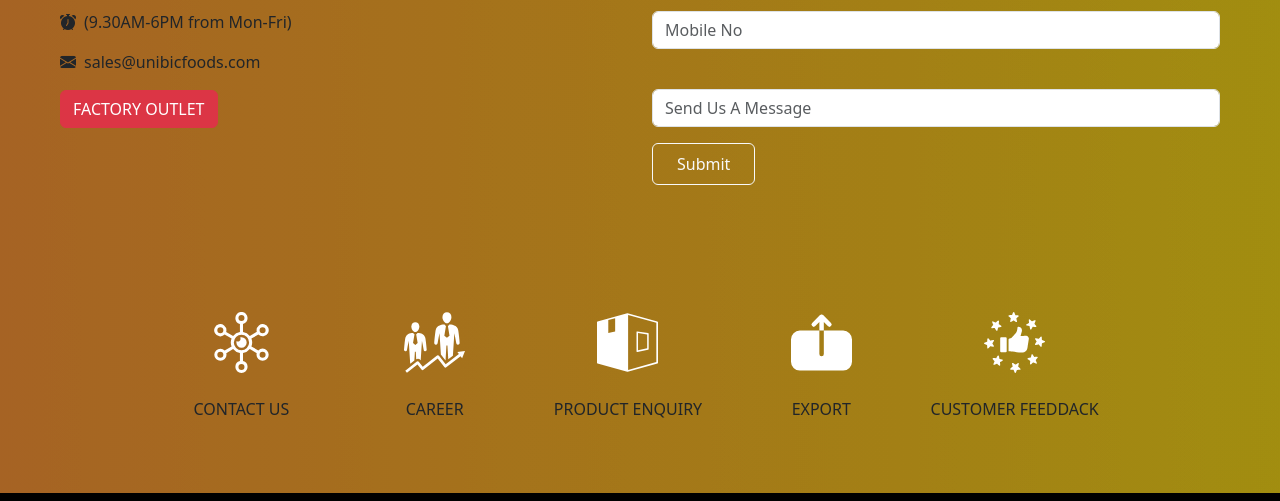
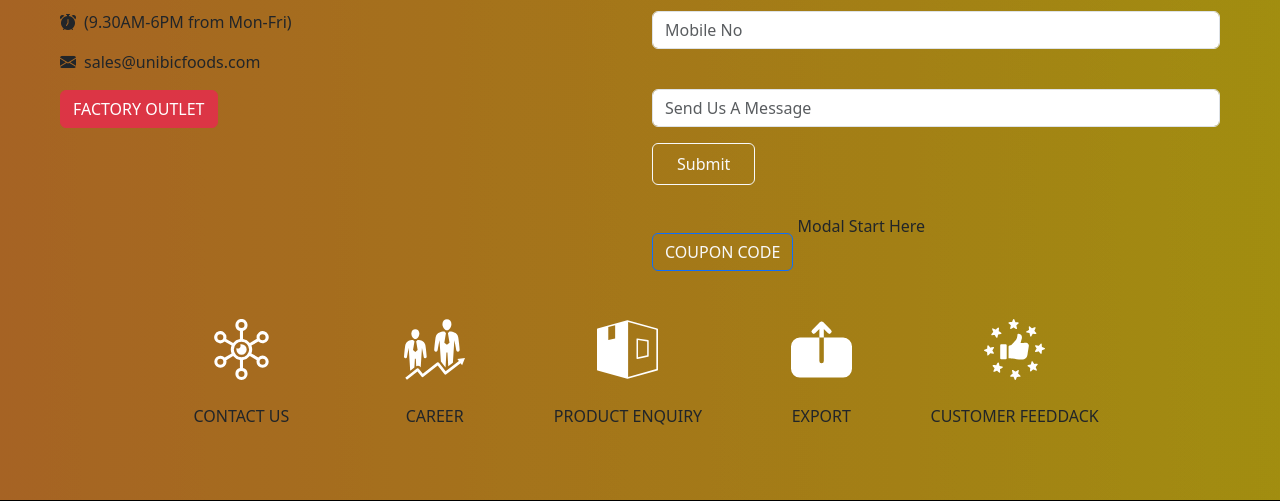
Before and after one commit to SUBHIN-TM/Unibic, a plain HTML site: page contact.html in a window 1280 px wide. Shown: the part 299-800 px from the top of the page. Drawn offline with nearby package versions, Linux system fonts and the light colour scheme.

Commit message:
MUpdate contact.html

```diff
--- a/contact.html
+++ b/contact.html
@@ -129,7 +129,7 @@
                     </form>
 
                     <!-- modal section  -->
-                    <!-- <button type="button" class="btn btn-primary bg-transparent text-light mt-5" data-bs-toggle="modal" data-bs-target="#exampleModal">
+                     <button type="button" class="btn btn-primary bg-transparent text-light mt-5" data-bs-toggle="modal" data-bs-target="#exampleModal">
                         COUPON CODE
                     </button>
 
@@ -154,7 +154,7 @@
                                 </div>
                             </div>
                         </div>
-                    </div>  -->
+                    </div>
                     <!-- modal end -->
                 </div>
 
```
